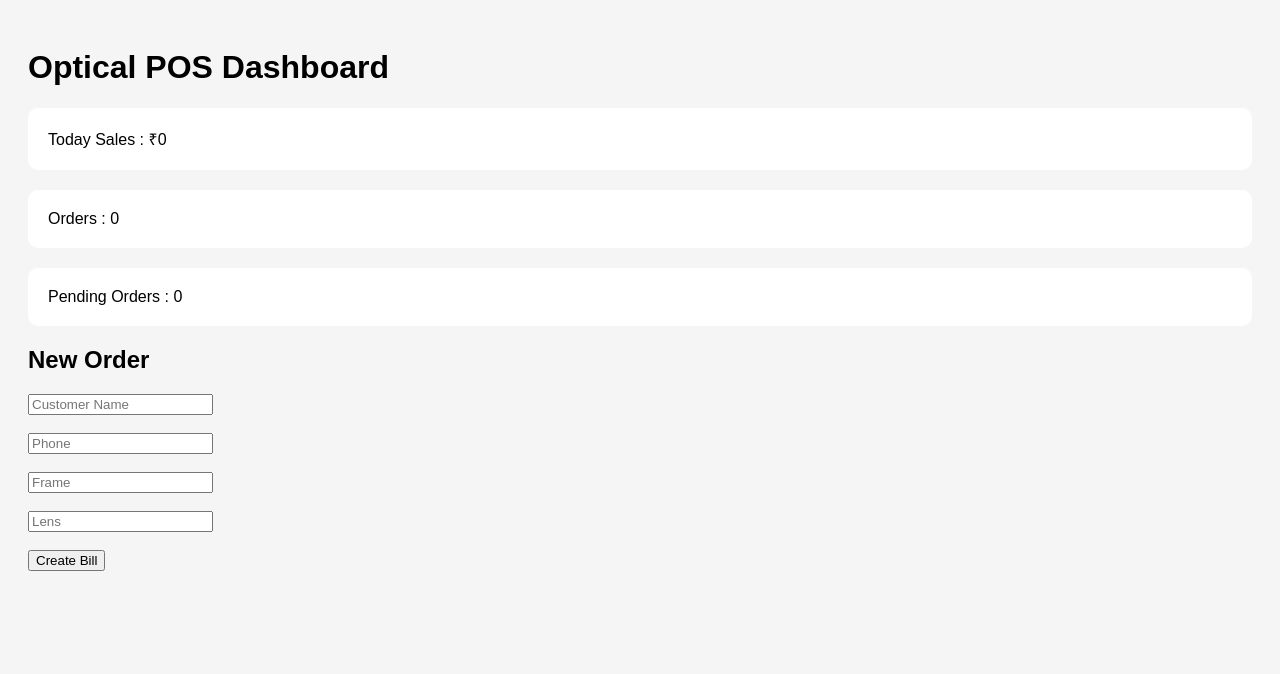
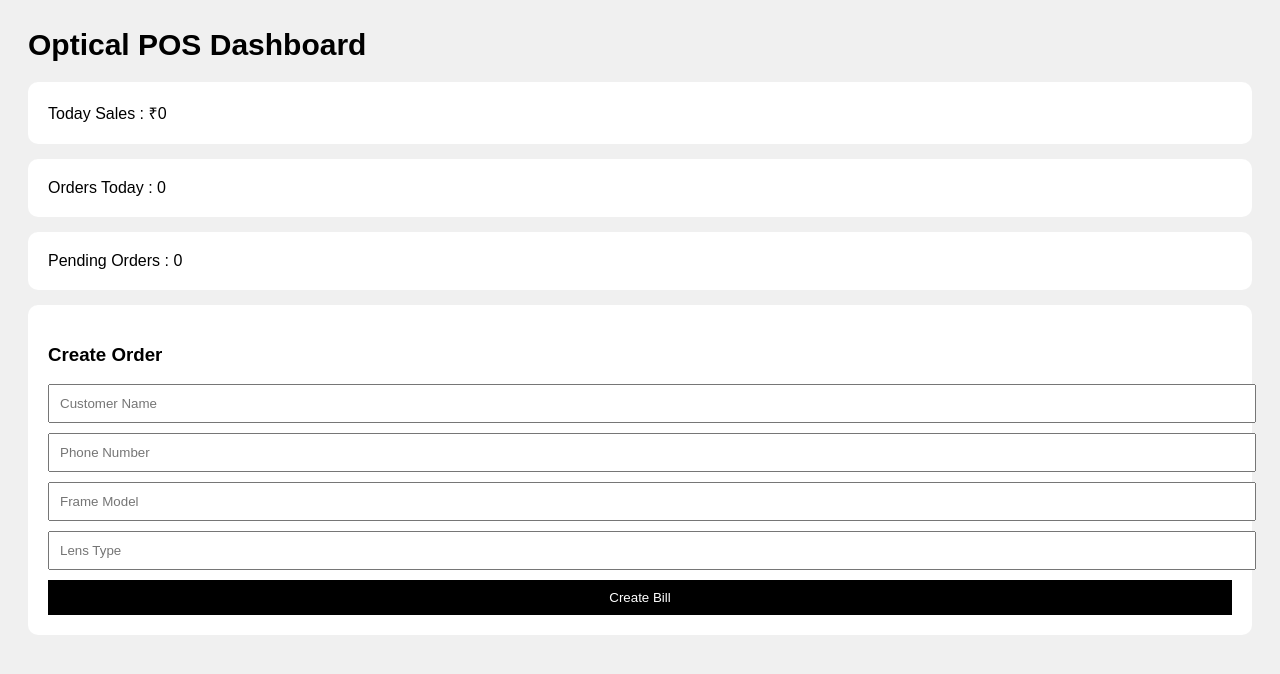
Before and after one commit to sourav3223-crypto/optical-pos, a plain HTML site: page index.html in a window 1280 px wide. Drawn offline with Linux system fonts and the light colour scheme.

Commit message:
Update index.html

```diff
--- a/index.html
+++ b/index.html
@@ -1,21 +1,42 @@
 <!DOCTYPE html>
 <html>
 <head>
+
 <title>Optical POS</title>
 
 <style>
 
 body{
 font-family:Arial;
-background:#f5f5f5;
+background:#f0f0f0;
 padding:20px;
+}
+
+.header{
+font-size:30px;
+font-weight:bold;
+margin-bottom:20px;
 }
 
 .card{
 background:white;
 padding:20px;
-margin-bottom:20px;
+margin-bottom:15px;
 border-radius:10px;
+}
+
+input{
+width:100%;
+padding:10px;
+margin-bottom:10px;
+}
+
+button{
+background:black;
+color:white;
+padding:10px;
+border:none;
+width:100%;
 }
 
 </style>
@@ -24,31 +45,37 @@ border-radius:10px;
 
 <body>
 
-<h1>Optical POS Dashboard</h1>
+<div class="header">
+Optical POS Dashboard
+</div>
 
 <div class="card">
 Today Sales : ₹0
 </div>
 
 <div class="card">
-Orders : 0
+Orders Today : 0
 </div>
 
 <div class="card">
 Pending Orders : 0
 </div>
 
-<h2>New Order</h2>
+<div class="card">
 
-<input placeholder="Customer Name"><br><br>
+<h3>Create Order</h3>
 
-<input placeholder="Phone"><br><br>
+<input placeholder="Customer Name">
 
-<input placeholder="Frame"><br><br>
+<input placeholder="Phone Number">
 
-<input placeholder="Lens"><br><br>
+<input placeholder="Frame Model">
+
+<input placeholder="Lens Type">
 
 <button>Create Bill</button>
 
+</div>
+
 </body>
 </html>
```
